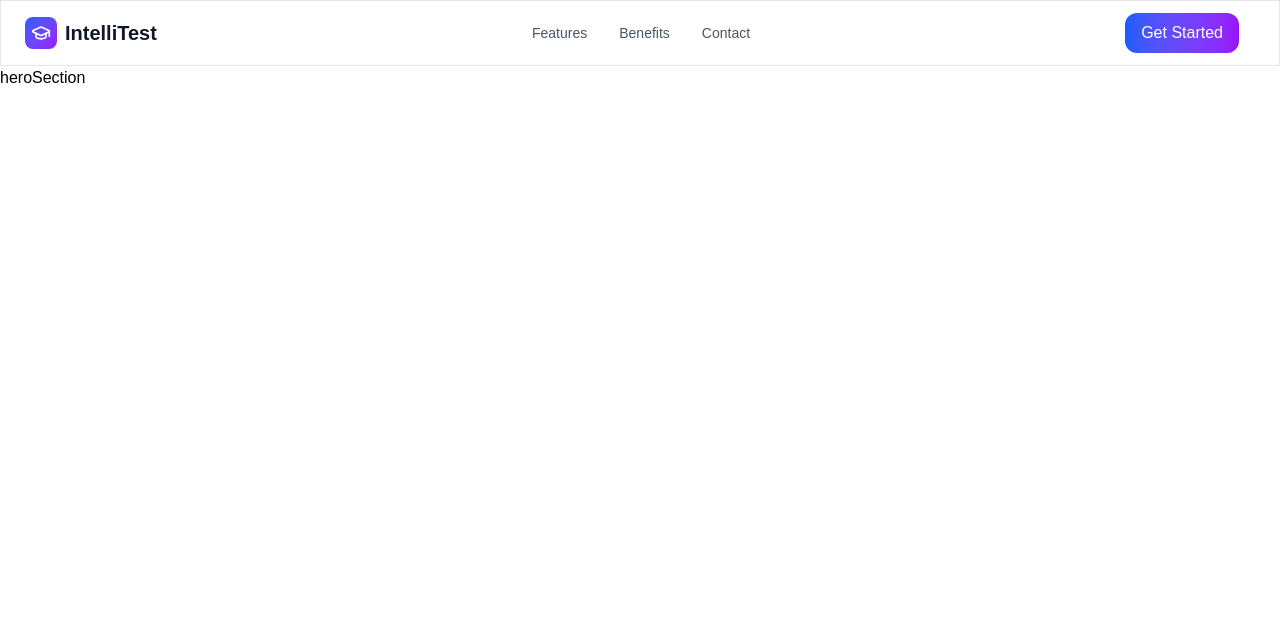
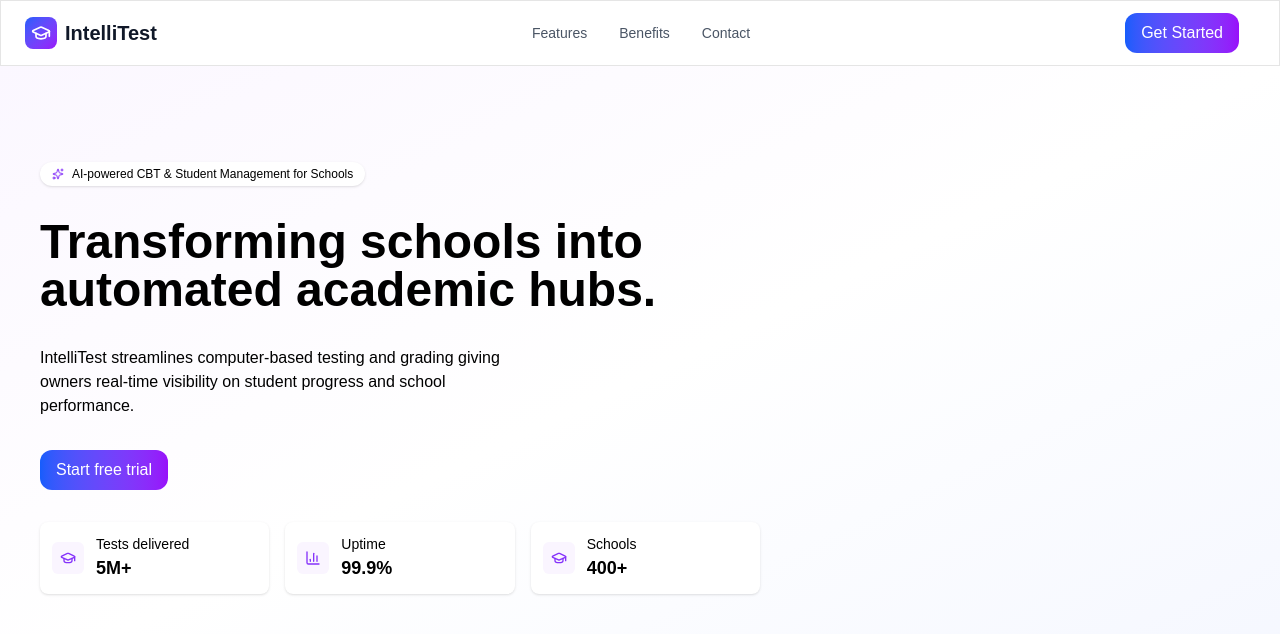
Before and after one commit to KolarDev/IntelliTest-Client, a Next.js app: page / in a window 1280 px wide. Shown: the top 634 px of the page. Built offline with nearby package versions, Linux system fonts and the light colour scheme.

Commit message:
Completed hero section layout

```diff
--- a/src/app/globals.css
+++ b/src/app/globals.css
@@ -1,6 +1,8 @@
 @import "tailwindcss";
 
-
+@theme {
+  --color-textGrey: #777474;
+}
 body {
   font-family: Arial, Helvetica, sans-serif;
 }
--- a/src/components/landingpage/heroSection.tsx
+++ b/src/components/landingpage/heroSection.tsx
@@ -1,6 +1,63 @@
+"use client"
+
+import type React from "react"
+
+import Image from "next/image"
+import { Sparkles, BarChart3, GraduationCap } from "lucide-react"
+import Link from "next/link"
+import { Button } from "../button"
 
 export const HeroSection = () => {
   return (
-    <div>heroSection</div>
+    <section className="relative w-full overflow-hidden bg-gradient-to-br from-purple-50/80 via-white to-indigo-50/60">
+      <div className="container grid items-center gap-8 px-5 py-16 md:grid-cols-[60%_40%] md:px-10 md:gap-12 md:py-24">
+        <div className="space-y-8">
+          <div className="inline-flex items-center gap-2 rounded-full bg-white px-3 py-1 text-xs shadow-sm ">
+            <Sparkles className="size-3 text-[#8532fa]" />
+            <span>AI-powered CBT & Student Management for Schools</span>
+          </div>
+          <h1 className="text-4xl font-bold tracking-normal md:text-5xl">
+            Transforming schools into automated academic hubs.
+          </h1>
+          <p className="md:w-[70%]">
+            IntelliTest streamlines computer-based testing and grading giving owners real-time
+            visibility on student progress and school performance.
+          </p>
+
+          <div className="flex flex-col gap-3 sm:flex-row">
+            <Button
+                buttonText="Start free trial"
+                className="bg-gradient-to-r text-white from-blue-600 to-purple-600 hover:from-blue-700 hover:to-purple-700"
+            />
+          </div>
+
+          <div className="grid gap-4 sm:grid-cols-3">
+            <Stat label="Tests delivered" value="5M+" icon={<GraduationCap className="size-4 text-[#8532fa]" />} />
+            <Stat label="Uptime" value="99.9%" icon={<BarChart3 className="size-4 text-[#8532fa]" />} />
+            <Stat label="Schools" value="400+" icon={<GraduationCap className="size-4 text-[#8532fa]" />} />
+          </div>
+        </div>
+      </div>
+    </section>
   )
 }
+
+function Stat({
+  label = "Label",
+  value = "—",
+  icon = null as any,
+}: {
+  label?: string
+  value?: string
+  icon?: React.ReactNode
+}) {
+  return (
+    <div className="flex items-center gap-3 rounded-lg  bg-white p-3 shadow-sm">
+      <div className="flex h-8 w-8 items-center justify-center rounded-md bg-purple-50">{icon}</div>
+      <div>
+        <div className="text-sm text-muted-foreground">{label}</div>
+        <div className="text-lg font-semibold">{value}</div>
+      </div>
+    </div>
+  )
+}
```
